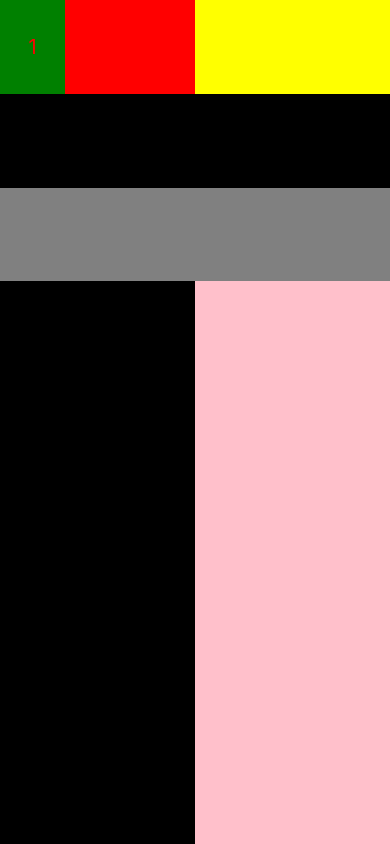
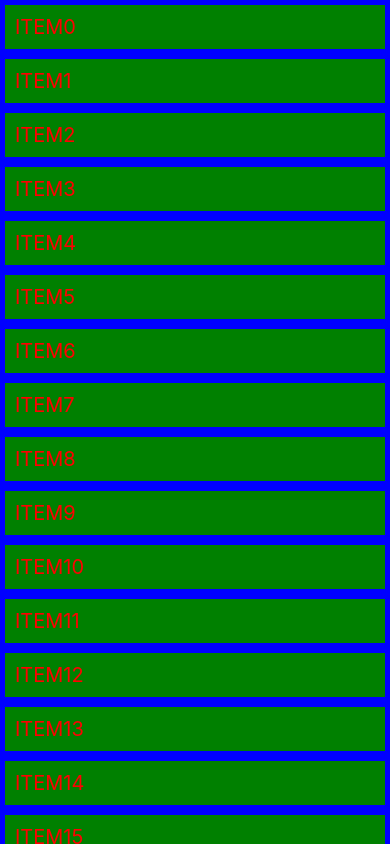
Before and after one commit to lofti198/react-nat-zero-hero, a React Native app: screen / in a window 390 px wide. Built offline with nearby package versions, Linux system fonts and the light colour scheme.

Commit message:
scrollview and refreshcontrol (now showing up)

```diff
--- a/App.js
+++ b/App.js
@@ -1,40 +1,53 @@
 import { StatusBar } from "expo-status-bar";
-import { StyleSheet, Text, View, Button, Linking } from "react-native";
-import React, { useState } from "react";
+import {
+  StyleSheet,
+  Text,
+  View,
+  Button,
+  Linking,
+  ScrollView,
+  RefreshControl,
+} from "react-native";
+import React, { useState, useEffect } from "react";
+
 export default function App() {
-  const [text, setText] = useState("Mash");
-  const [session, setSession] = useState({ number: 6, title: "name" });
-  const [current, setCurrent] = useState(true);
-  const [counter, setCounter] = useState(0);
+  const [items, setItems] = useState([]);
+  const [refreshing, setRefreshing] = useState(false);
+  useEffect(() => {
+    let ar = [];
+    for (let index = 0; index < 25; index++) {
+      ar.push({ key: index, item: "item" + index });
+    }
+    setItems(ar);
+  }, []);
+  // const [items, setItems] = useState(() => {});
+  // const [session, setSession] = useState({ number: 6, title: "name" });
+  // const [current, setCurrent] = useState(true);
+  // const [counter, setCounter] = useState(0);
   return (
     <View style={styles.body}>
-      <View style={styles.container1}>
-        <View style={styles.view1}>
-          <Text style={styles.text}>1</Text>
-        </View>
-        <View style={styles.view2}></View>
-        <View style={styles.view3}></View>
-      </View>
-      <View style={styles.container2}>
-        <View style={styles.view4}></View>
-      </View>
-      <View style={styles.container3}>
-        <View style={styles.view5}></View>
-      </View>
-      <View style={styles.container4}>
-        <View style={styles.view6}></View>
-        <View style={styles.view7}></View>
-      </View>
-      {/* <View style={styles.view1}>
-        <Text style={styles.text}>1</Text>
-      </View>
-      <View style={styles.view2}>
-        <Text style={styles.text}>2</Text>
-      </View>
-      <View style={styles.view3}>
-        <Text style={styles.text}>3</Text>
-      </View> */}
-      {/* <StatusBar style="auto" /> */}
+      <ScrollView
+        refreshControl={
+          <RefreshControl
+            refreshing={refreshing}
+            onRefresh={() => {
+              console.log("hello");
+              setRefreshing(true);
+              setItems([...items, { key: 253, item: "item" + 253 }]);
+              setRefreshing(false);
+            }}
+          />
+        }
+      >
+        {items &&
+          items.map((item) => {
+            return (
+              <View key={item.index} style={styles.item}>
+                <Text style={styles.text}>{item.item}</Text>
+              </View>
+            );
+          })}
+      </ScrollView>
     </View>
   );
 }
@@ -52,6 +65,10 @@ const styles = StyleSheet.create({
     // borderColor: "#ff00ff",
     // borderRadius: 10,
     // margin: 40,
+  },
+  item: {
+    margin: 5,
+    backgroundColor: "green",
   },
   container1: {
     flexDirection: "row",
```
